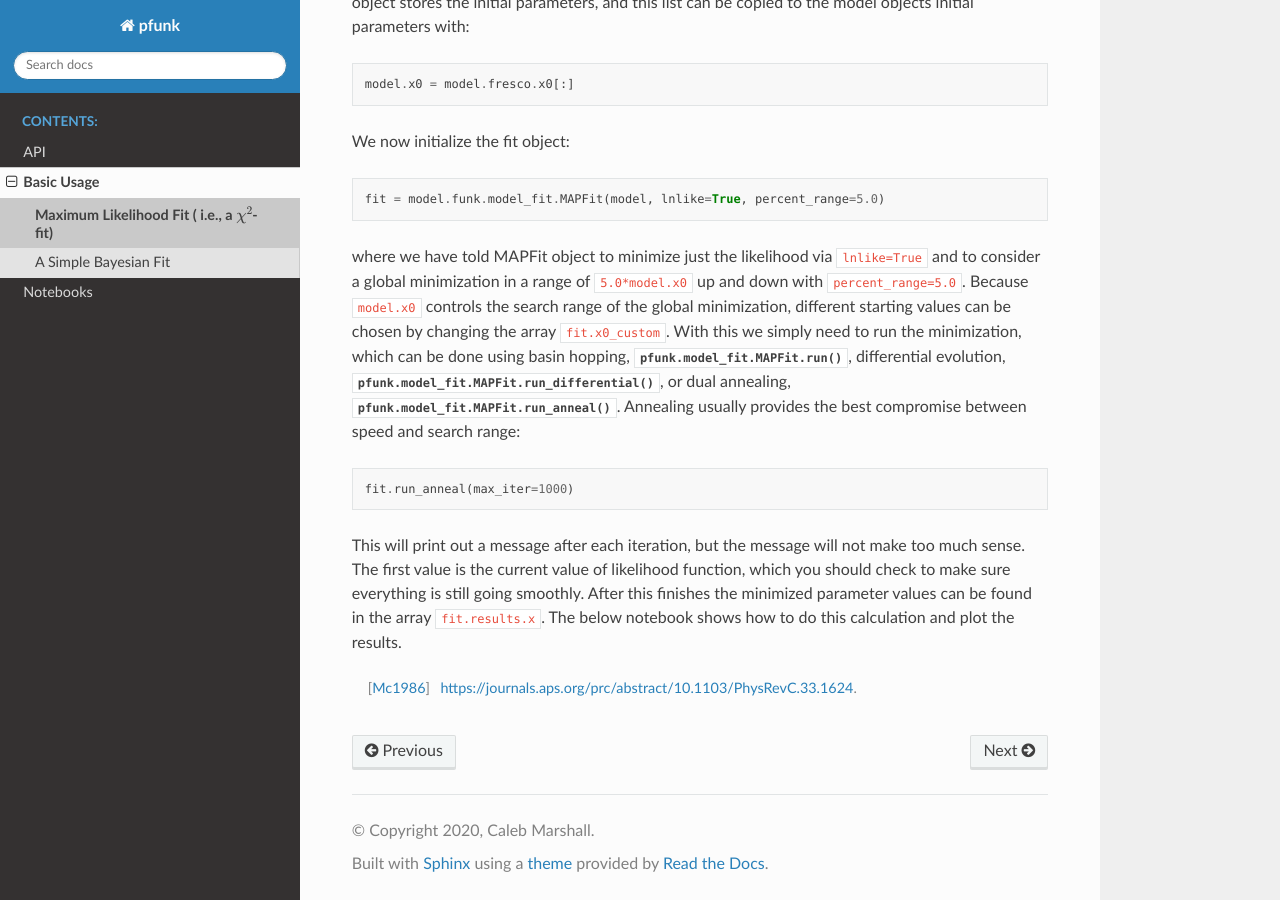
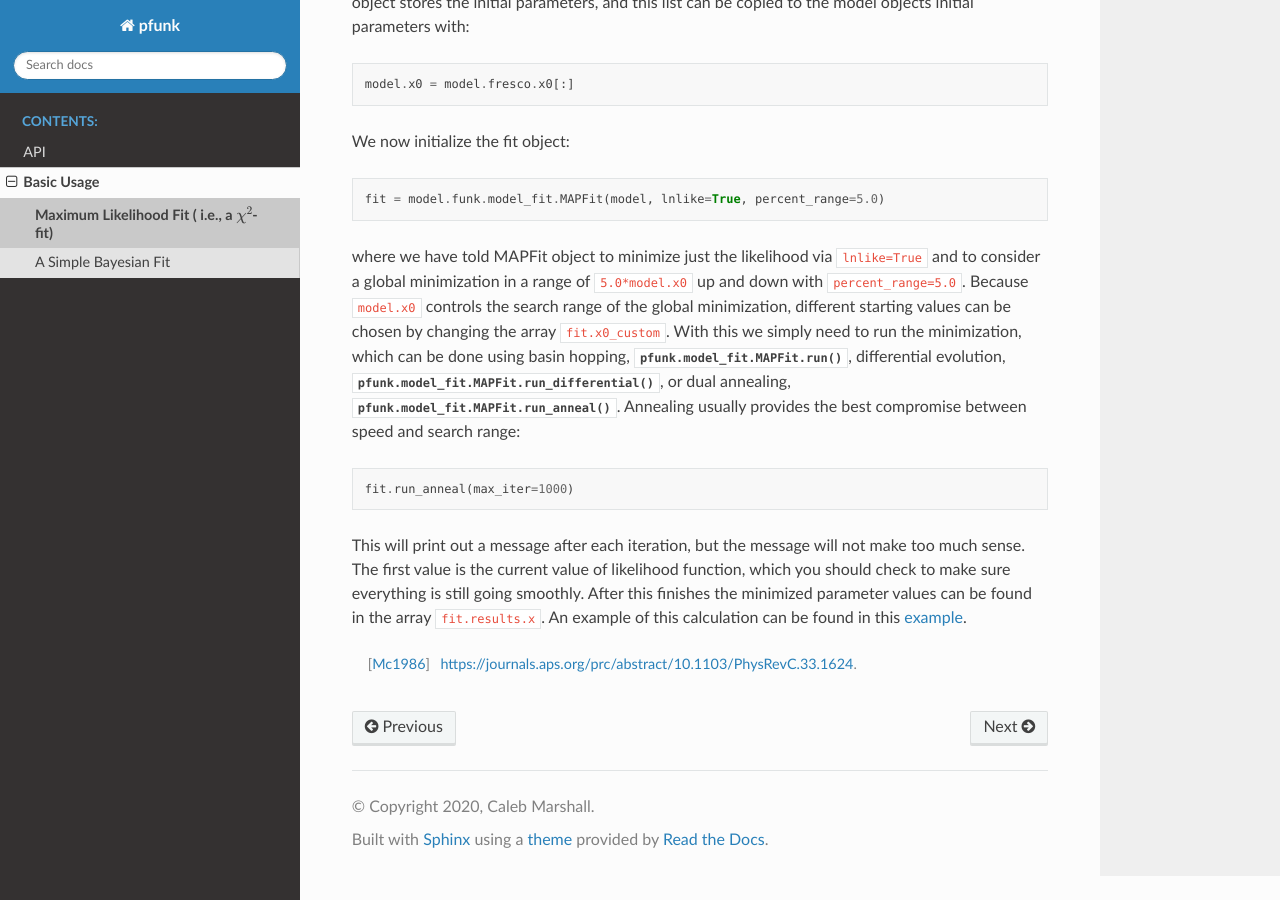
Before and after one commit to camarsha/pfunk, a Sphinx documentation site: the page built from docs/guide/basics.rst, in a window 1280 px wide and 900 px high, scrolled down 3126 px. Built offline with Sphinx 7.4.7 and the Read the Docs theme 2.0.0, drawn with Linux system fonts in a browser that asks for light colours; pages that are not in the unit, such as notebooks, are missing from menus.

Commit message:
First examples to documentation.

```diff
--- a/docs/guide/basics.rst
+++ b/docs/guide/basics.rst
@@ -198,8 +200,8 @@ Annealing usually provides the best compromise between speed and search range:
 
 This will print out a message after each iteration, but the message will not make too much sense. The first value
 is the current value of likelihood function, which you should check to make sure everything is still going smoothly.
-After this finishes the minimized parameter values can be found in the array :code:`fit.results.x`. The below notebook
-shows how to do this calculation and plot the results.
+After this finishes the minimized parameter values can be found in the array :code:`fit.results.x`. An example of this
+calculation can be found in this :ref:`example <maxlikenb>`.
 
 
 
--- a/docs/index.rst
+++ b/docs/index.rst
@@ -19,4 +19,4 @@ and prior probabilities for Bayesian inference.
 
    /guide/api
    /guide/basic_usage
-   /notebooks/max_like/maxlike
+   /notebooks/notebooks
--- a/docs/notebooks/max_like/maxlike.rst
+++ b/docs/notebooks/max_like/maxlike.rst
@@ -1,6 +1,4 @@
-=========
-Notebooks
-=========
+.. _maxlikenb:
 
 :math:`\chi^2` Example
 ======================
```
Also changed, not shown: other parts of docs/guide/basics.rst (+2 -0 lines), README.md (+2 -0 lines).
